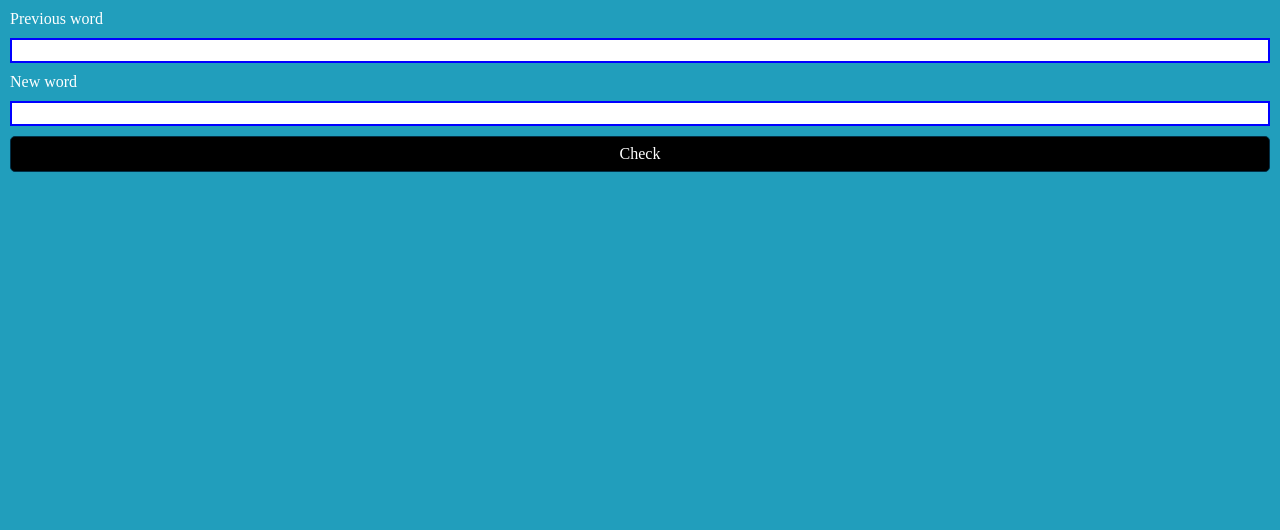
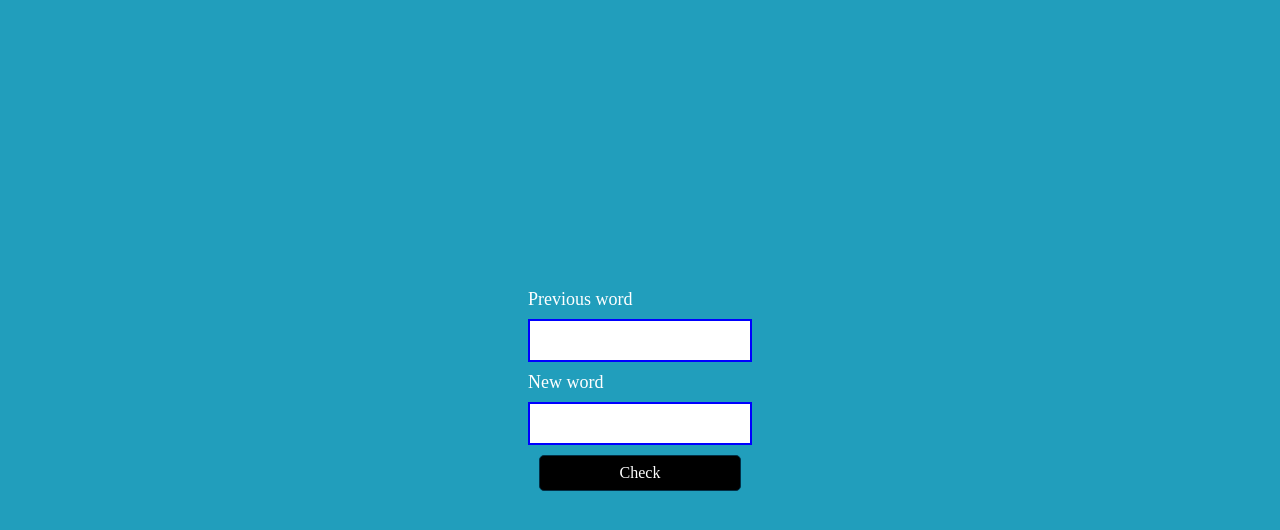
Before and after one commit to ReniYo/LetterComparison, a website built with Vite: page index.html in a window 1280 px wide. Built offline with nearby package versions, Linux system fonts and the light colour scheme.

Commit message:
updates for better ux

```diff
--- a/index.css
+++ b/index.css
@@ -9,7 +9,11 @@ html, body {
 
 body {
     height: 100vh;
-    width: 100vw;
+    width: 550px;
+    margin: 0 auto;
+    display: flex;
+    flex-direction: column;
+    justify-content: center;
     background-color: #219ebc;
     color: white;
 }
@@ -18,15 +22,22 @@ body {
     display: flex;
     flex-direction: column;
     gap: 10px;
+    padding: 10px;
     margin: 0 auto;
-    padding: 10px;
+}
+
+label {
+    font-size: 18px;
 }
 
 input {
     border: 2px solid blue;
+    padding: 10px;
 }
 
 button {
+    width: 90%;
+    margin: 0 auto;
     padding: 8px;
     border: 1px solid #023047;
     border-radius: 5px;
@@ -37,7 +48,6 @@ button {
 .result-container {
     text-align: center;
     padding: 10px;
-
 }
 
 .words {
```
